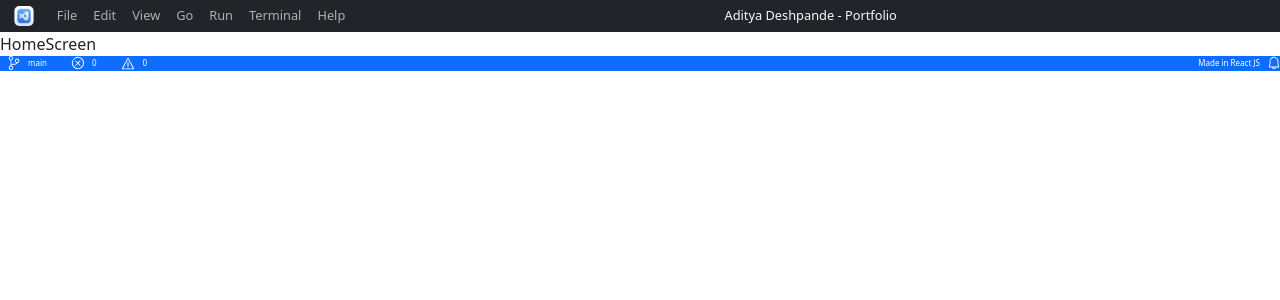
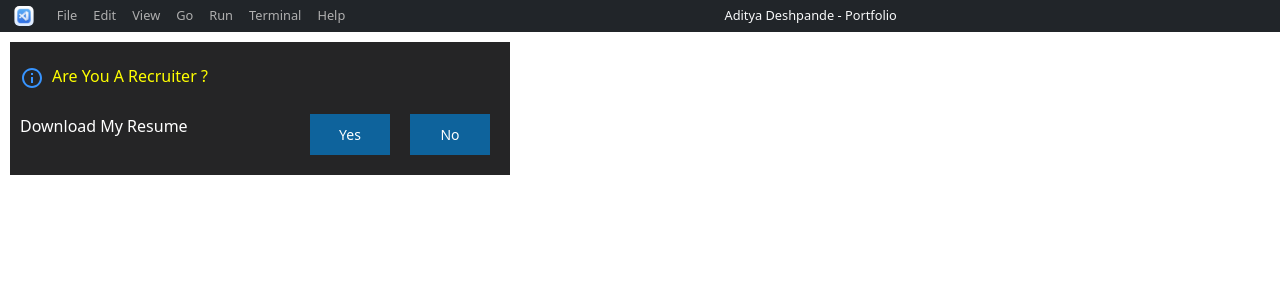
Before and after one commit to adityadeshpande0/portfolio-enhancement, a React (Vite) app: page / in a window 1280 px wide. Shown: the top 300 px of the page. Built offline with nearby package versions, Linux system fonts and the light colour scheme.

Commit message:
Alert diaog box developed enhancemnet needed

```diff
--- a/src/components/popups/AlertDialog.tsx
+++ b/src/components/popups/AlertDialog.tsx
@@ -1,6 +1,21 @@
-
+import InfoOutlinedIcon from "@mui/icons-material/InfoOutlined";
+import './alertdialog-styles.scss'
 const AlertDialog: React.FC = () => {
-  return <div>This is Aler dialog box</div>;
+  return (
+    <div className="main-block-alert">
+      <div className="top-block-alert">
+        <InfoOutlinedIcon className="logo-alert" />
+        <p className="top-text-alert">are you a recruiter ?</p>
+      </div>
+      <div className="bottom-block-alert">
+        <p className="bottom-text-alert">download my resume</p>
+        <div className="button-block-alert">
+          <button className="button-alert">yes</button>
+          <button className="button-alert">no</button>
+        </div>
+      </div>
+    </div>
+  );
 };
 
 export default AlertDialog;
--- /dev/null
+++ b/src/components/popups/alertdialog-styles.scss
@@ -0,0 +1,74 @@
+.main-block-alert {
+  margin: 10px;
+  background-color: #252526;
+  padding: 10px;
+  width: 500px;
+  justify-content: center;
+  align-items: center;
+}
+.top-block-alert {
+  display: flex;
+  flex-direction: row;
+  align-items: center;
+}
+.logo-alert {
+  color: #3794ff;
+}
+.top-text-alert {
+  color: #ffff00;
+  font-size: 16px;
+  margin-top: 12px;
+}
+.logo-alert {
+  margin-right: 8px;
+}
+.bottom-text-alert {
+  color: #ffff;
+}
+.top-text-alert {
+  text-transform: capitalize;
+}
+.bottom-text-alert {
+  text-transform: capitalize;
+}
+.bottom-block-alert {
+  display: flex;
+  flex-direction: row;
+  align-items: center;
+  justify-content: space-between;
+}
+.button-alert {
+  background-color: #0e639c;
+  color: #ffff;
+  text-transform: capitalize;
+  padding: 10px;
+  width: 80px;
+  border: none;
+  margin: 10px;
+  font-weight: 500;
+  font-size: 14px;
+  cursor: pointer;
+  transition: background-color 0.3s ease;
+}
+
+.button-alert:active {
+  background-color: #ffff;
+  color: #252526;
+}
+.button-block-alert {
+  display: flex;
+  flex-direction: row;
+}
+@media (max-width: 600px) {
+  .bottom-text-alert {
+    font-size: 14px;
+  }
+  .main-block-alert {
+    width: auto;
+    padding: 10px;
+    margin: 10px;
+  }
+  .button-alert {
+    margin: 5px;
+  }
+}
--- a/src/router/AppRouter.tsx
+++ b/src/router/AppRouter.tsx
@@ -13,7 +13,7 @@ const AppRouter: React.FC = () => {
        <Route path="/" Component={Home}/>
        <Route path='/projects' Component={Projects}/>
       </Routes>
-      <Footer/>
+      {/* <Footer/> */}
     </Router>
   );
 };
--- a/src/screens/Home/Home.tsx
+++ b/src/screens/Home/Home.tsx
@@ -1,7 +1,8 @@
 import React from "react";
+import AlertDialog from "../../components/popups/AlertDialog";
 
 const Home: React.FC = () => {
-  return <div>HomeScreen</div>;
+  return <AlertDialog/>;
 };
 
 export default Home;
```
